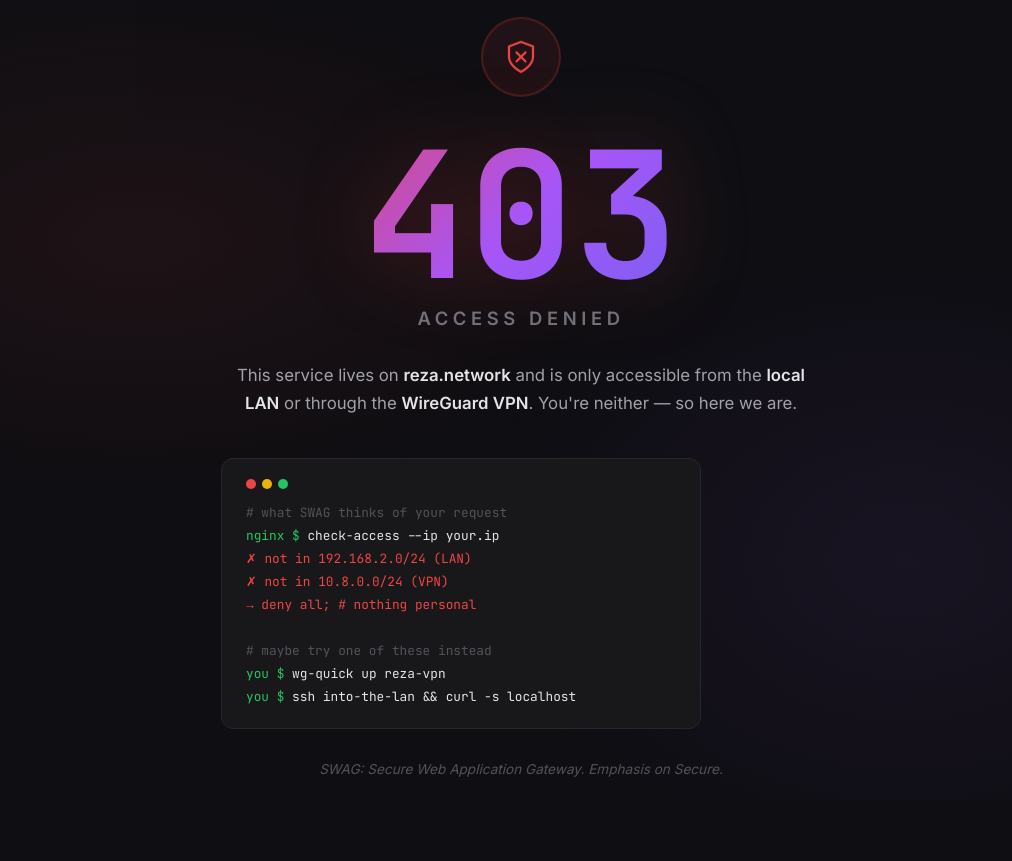
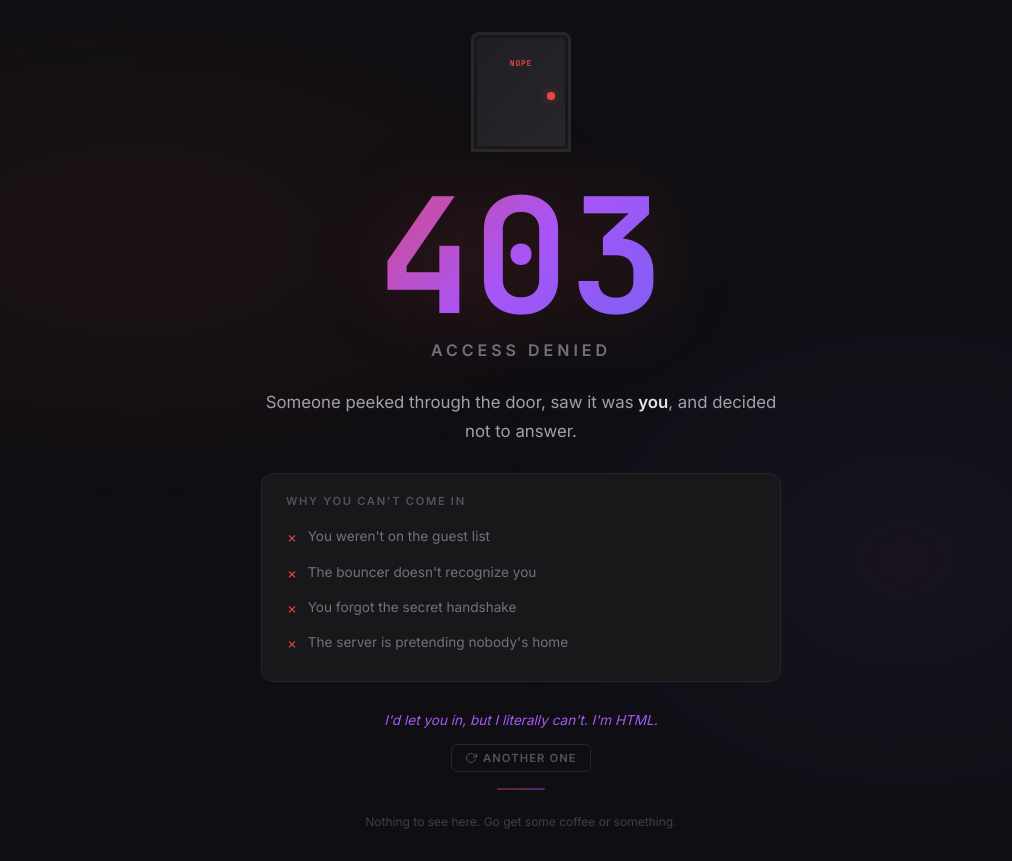
Before and after one commit to rezanmz/home-server, a plain HTML site: page services/swag/config/www/403.html in a window 1280 px wide. Shown: the whole page, without its empty margins (119-1131 px from the left). Before the commit the page ends 800 px from the top, so only its background shows below. Drawn offline with Linux system fonts and the light colour scheme.

Commit message:
feat: Redesign the 403 error page with a new door animation, structured rejection reasons, and dynamic quips.

```diff
--- a/services/swag/config/www/403.html
+++ b/services/swag/config/www/403.html
@@ -10,12 +10,15 @@
     <style>
         *, *::before, *::after { box-sizing: border-box; margin: 0; padding: 0; }
 
-        html, body {
-            height: 100%;
+        html { height: 100%; }
+
+        body {
+            min-height: 100%;
             font-family: 'Inter', -apple-system, BlinkMacSystemFont, sans-serif;
             background: #0f0f13;
             color: #e4e4e7;
-            overflow: hidden;
+            overflow-y: auto;
+            -webkit-overflow-scrolling: touch;
         }
 
         .page {
@@ -23,207 +26,396 @@
             flex-direction: column;
             align-items: center;
             justify-content: center;
-            height: 100%;
+            min-height: 100vh;
             position: relative;
-            padding: 2rem;
+            padding: 2rem 1.5rem;
             text-align: center;
         }
 
-        /* Animated gradient background */
         .page::before {
             content: '';
-            position: absolute;
+            position: fixed;
             inset: 0;
             background:
-                radial-gradient(ellipse 60% 50% at 20% 30%, rgba(239, 68, 68, 0.08) 0%, transparent 70%),
-                radial-gradient(ellipse 50% 60% at 80% 70%, rgba(168, 85, 247, 0.08) 0%, transparent 70%);
+                radial-gradient(ellipse 60% 50% at 20% 30%, rgba(239, 68, 68, 0.07) 0%, transparent 70%),
+                radial-gradient(ellipse 50% 60% at 80% 70%, rgba(168, 85, 247, 0.07) 0%, transparent 70%);
             animation: bgPulse 8s ease-in-out infinite alternate;
             z-index: 0;
+            pointer-events: none;
         }
 
         @keyframes bgPulse {
-            0% { opacity: 0.6; }
+            0% { opacity: 0.5; }
             100% { opacity: 1; }
         }
 
-        .content { position: relative; z-index: 1; max-width: 600px; }
+        .content {
+            position: relative;
+            z-index: 1;
+            max-width: 520px;
+            width: 100%;
+        }
 
-        /* Big 403 */
+        /* Door animation */
+        .door-container {
+            position: relative;
+            width: 100px;
+            height: 120px;
+            margin: 0 auto 1.5rem;
+            perspective: 400px;
+        }
+
+        .door-frame {
+            width: 100%;
+            height: 100%;
+            border: 3px solid #27272a;
+            border-radius: 8px 8px 0 0;
+            position: relative;
+            overflow: hidden;
+            background: #18181b;
+        }
+
+        .door {
+            position: absolute;
+            inset: 3px;
+            background: linear-gradient(135deg, #1e1e24, #27272a);
+            border-radius: 4px 4px 0 0;
+            transform-origin: left center;
+            animation: doorSlam 3s ease-in-out infinite;
+            display: flex;
+            align-items: center;
+            justify-content: center;
+        }
+
+        .door-knob {
+            width: 8px;
+            height: 8px;
+            border-radius: 50%;
+            background: #ef4444;
+            position: absolute;
+            right: 10px;
+            top: 50%;
+            box-shadow: 0 0 8px rgba(239, 68, 68, 0.5);
+        }
+
+        .door-sign {
+            font-family: 'JetBrains Mono', monospace;
+            font-size: 0.5rem;
+            color: #ef4444;
+            font-weight: 700;
+            letter-spacing: 0.1em;
+            transform: rotate(0deg);
+            position: absolute;
+            top: 20px;
+            left: 50%;
+            transform: translateX(-50%);
+        }
+
+        @keyframes doorSlam {
+            0%, 100% { transform: rotateY(0deg); }
+            15% { transform: rotateY(-80deg); }
+            25% { transform: rotateY(-80deg); }
+            40% { transform: rotateY(0deg); }
+            42% { transform: rotateY(-5deg); }
+            44% { transform: rotateY(0deg); }
+        }
+
+        /* Peep eyes that show when door opens */
+        .peep-eyes {
+            position: absolute;
+            top: 40%;
+            left: 50%;
+            transform: translate(-50%, -50%);
+            display: flex;
+            gap: 12px;
+            opacity: 0;
+            animation: peepShow 3s ease-in-out infinite;
+        }
+
+        .eye {
+            width: 10px;
+            height: 10px;
+            background: #ef4444;
+            border-radius: 50%;
+            position: relative;
+            box-shadow: 0 0 10px rgba(239, 68, 68, 0.4);
+        }
+
+        .eye::after {
+            content: '';
+            position: absolute;
+            width: 4px;
+            height: 4px;
+            background: #0f0f13;
+            border-radius: 50%;
+            top: 3px;
+            left: 3px;
+            animation: eyeLook 3s ease-in-out infinite;
+        }
+
+        @keyframes peepShow {
+            0%, 12% { opacity: 0; }
+            18%, 35% { opacity: 1; }
+            40%, 100% { opacity: 0; }
+        }
+
+        @keyframes eyeLook {
+            0%, 18% { transform: translateX(0); }
+            22% { transform: translateX(3px); }
+            26% { transform: translateX(-2px); }
+            30%, 100% { transform: translateX(0); }
+        }
+
         .error-code {
             font-family: 'JetBrains Mono', monospace;
-            font-size: clamp(6rem, 18vw, 11rem);
-            font-weight: 900;
+            font-size: clamp(5rem, 16vw, 10rem);
+            font-weight: 700;
             line-height: 1;
             background: linear-gradient(135deg, #ef4444 0%, #a855f7 50%, #6366f1 100%);
             -webkit-background-clip: text;
             -webkit-text-fill-color: transparent;
             background-clip: text;
-            filter: drop-shadow(0 0 40px rgba(239, 68, 68, 0.25));
+            filter: drop-shadow(0 0 40px rgba(239, 68, 68, 0.2));
             user-select: none;
             margin-bottom: 0.25rem;
         }
 
         .subtitle {
-            font-size: 1.15rem;
+            font-size: 1rem;
             font-weight: 600;
             text-transform: uppercase;
             letter-spacing: 0.25em;
             color: #71717a;
-            margin-bottom: 2rem;
-        }
-
-        /* Shield icon */
-        .shield {
-            display: inline-flex;
-            align-items: center;
-            justify-content: center;
-            width: 80px;
-            height: 80px;
-            border-radius: 50%;
-            background: rgba(239, 68, 68, 0.08);
-            border: 2px solid rgba(239, 68, 68, 0.2);
-            margin-bottom: 1.5rem;
-            animation: shieldFloat 3s ease-in-out infinite;
-        }
-
-        .shield svg {
-            width: 36px;
-            height: 36px;
-            stroke: #ef4444;
-            fill: none;
-            stroke-width: 1.5;
-            stroke-linecap: round;
-            stroke-linejoin: round;
-        }
-
-        @keyframes shieldFloat {
-            0%, 100% { transform: translateY(0); }
-            50% { transform: translateY(-8px); }
+            margin-bottom: 1.75rem;
         }
 
         .message {
             font-size: 1.05rem;
             line-height: 1.7;
             color: #a1a1aa;
-            margin-bottom: 2.5rem;
+            margin-bottom: 1.75rem;
         }
 
-        .message strong { color: #e4e4e7; font-weight: 600; }
+        .message strong {
+            color: #e4e4e7;
+            font-weight: 600;
+        }
 
-        /* Terminal-style humor box */
-        .terminal {
+        /* Rejection reasons */
+        .reasons {
             background: #18181b;
             border: 1px solid #27272a;
             border-radius: 12px;
             padding: 1.25rem 1.5rem;
             text-align: left;
-            font-family: 'JetBrains Mono', monospace;
-            font-size: 0.8rem;
-            line-height: 1.8;
-            color: #71717a;
+            margin-bottom: 1.75rem;
             width: 100%;
-            max-width: 480px;
-            margin-bottom: 2rem;
         }
 
-        .terminal-dots {
-            display: flex;
-            gap: 6px;
+        .reasons-title {
+            font-size: 0.7rem;
+            font-weight: 600;
+            text-transform: uppercase;
+            letter-spacing: 0.15em;
+            color: #52525b;
             margin-bottom: 0.75rem;
         }
 
-        .terminal-dots span {
-            width: 10px;
-            height: 10px;
-            border-radius: 50%;
+        .reason {
+            display: flex;
+            align-items: flex-start;
+            gap: 0.6rem;
+            padding: 0.4rem 0;
+            font-size: 0.85rem;
+            color: #71717a;
+            line-height: 1.5;
         }
 
-        .terminal-dots span:nth-child(1) { background: #ef4444; }
-        .terminal-dots span:nth-child(2) { background: #eab308; }
-        .terminal-dots span:nth-child(3) { background: #22c55e; }
+        .reason-icon {
+            flex-shrink: 0;
+            margin-top: 2px;
+        }
 
-        .terminal .prompt { color: #22c55e; }
-        .terminal .cmd { color: #e4e4e7; }
-        .terminal .output { color: #ef4444; }
-        .terminal .comment { color: #52525b; }
+        .reason-icon.fail { color: #ef4444; }
 
-        /* Quip that rotates */
+        /* Quip */
+        .quip-container {
+            margin-bottom: 1rem;
+        }
+
         .quip {
             font-size: 0.85rem;
-            color: #52525b;
+            color: #a855f7;
             font-style: italic;
+            line-height: 1.6;
+            min-height: 1.6em;
         }
 
-        .quip span { display: none; }
-        .quip span.active { display: inline; }
+        .quip-refresh {
+            display: inline-flex;
+            align-items: center;
+            gap: 0.35rem;
+            margin-top: 0.75rem;
+            padding: 0.4rem 0.85rem;
+            font-family: 'Inter', sans-serif;
+            font-size: 0.7rem;
+            font-weight: 600;
+            color: #52525b;
+            background: transparent;
+            border: 1px solid #27272a;
+            border-radius: 6px;
+            cursor: pointer;
+            text-transform: uppercase;
+            letter-spacing: 0.1em;
+            transition: all 0.2s ease;
+        }
+
+        .quip-refresh:hover {
+            border-color: #a855f7;
+            color: #a855f7;
+        }
+
+        .quip-refresh:active {
+            transform: scale(0.96);
+        }
+
+        .quip-refresh svg {
+            width: 12px;
+            height: 12px;
+            transition: transform 0.3s ease;
+        }
+
+        .quip-refresh:hover svg {
+            transform: rotate(180deg);
+        }
+
+        .divider {
+            width: 48px;
+            height: 2px;
+            background: linear-gradient(90deg, #ef4444, #a855f7);
+            border: none;
+            border-radius: 1px;
+            margin: 0 auto 1.5rem;
+            opacity: 0.4;
+        }
+
+        .footer-note {
+            font-size: 0.75rem;
+            color: #3f3f46;
+        }
 
         /* Responsive */
         @media (max-width: 480px) {
-            .terminal { font-size: 0.7rem; padding: 1rem; }
-            .subtitle { font-size: 0.95rem; letter-spacing: 0.15em; }
+            .page { padding: 1.5rem 1.25rem; }
+            .door-container { width: 80px; height: 96px; margin-bottom: 1.25rem; }
+            .subtitle { font-size: 0.85rem; letter-spacing: 0.15em; margin-bottom: 1.5rem; }
+            .message { font-size: 0.95rem; margin-bottom: 1.5rem; }
+            .reasons { padding: 1rem 1.15rem; }
+            .reason { font-size: 0.8rem; }
         }
-
     </style>
 </head>
 <body>
 
     <div class="page">
         <div class="content">
-            <div class="shield">
-                <svg viewBox="0 0 24 24">
-                    <path d="M12 22s8-4 8-10V5l-8-3-8 3v7c0 6 8 10 8 10z"/>
-                    <line x1="9" y1="9" x2="15" y2="15"/>
-                    <line x1="15" y1="9" x2="9" y2="15"/>
-                </svg>
+
+            <div class="door-container">
+                <div class="door-frame">
+                    <div class="peep-eyes">
+                        <div class="eye"></div>
+                        <div class="eye"></div>
+                    </div>
+                    <div class="door">
+                        <div class="door-sign">NOPE</div>
+                        <div class="door-knob"></div>
+                    </div>
+                </div>
             </div>
 
             <div class="error-code">403</div>
             <div class="subtitle">Access Denied</div>
 
             <p class="message">
-                This service lives on <strong>reza.network</strong> and is only accessible
-                from the <strong>local LAN</strong> or through the <strong>WireGuard VPN</strong>.
-                You're neither — so here we are.
+                Someone peeked through the door, saw it was <strong>you</strong>,
+                and decided not to answer.
             </p>
 
-            <div class="terminal">
-                <div class="terminal-dots">
-                    <span></span><span></span><span></span>
+            <div class="reasons">
+                <div class="reasons-title">Why you can't come in</div>
+                <div class="reason">
+                    <span class="reason-icon fail">✗</span>
+                    <span>You weren't on the guest list</span>
                 </div>
-                <span class="comment"># what SWAG thinks of your request</span><br>
-                <span class="prompt">nginx $</span> <span class="cmd">check-access --ip <span id="visitor-ip">your.ip</span></span><br>
-                <span class="output">✗ not in 192.168.2.0/24 (LAN)</span><br>
-                <span class="output">✗ not in 10.8.0.0/24 (VPN)</span><br>
-                <span class="output">→ deny all; # nothing personal</span><br>
-                <br>
-                <span class="comment"># maybe try one of these instead</span><br>
-                <span class="prompt">you $</span> <span class="cmd">wg-quick up reza-vpn</span><br>
-                <span class="prompt">you $</span> <span class="cmd">ssh into-the-lan && curl -s localhost</span>
+                <div class="reason">
+                    <span class="reason-icon fail">✗</span>
+                    <span>The bouncer doesn't recognize you</span>
+                </div>
+                <div class="reason">
+                    <span class="reason-icon fail">✗</span>
+                    <span>You forgot the secret handshake</span>
+                </div>
+                <div class="reason">
+                    <span class="reason-icon fail">✗</span>
+                    <span>The server is pretending nobody's home</span>
+                </div>
             </div>
 
-            <p class="quip">
-                <span class="active"></span>
+            <div class="quip-container">
+                <p class="quip" id="quip"></p>
+                <button class="quip-refresh" id="refresh-btn" aria-label="New quip">
+                    <svg viewBox="0 0 24 24" fill="none" stroke="currentColor" stroke-width="2" stroke-linecap="round" stroke-linejoin="round">
+                        <polyline points="23 4 23 10 17 10"></polyline>
+                        <path d="M20.49 15a9 9 0 1 1-2.12-9.36L23 10"></path>
+                    </svg>
+                    Another one
+                </button>
+            </div>
+
+            <hr class="divider">
+
+            <p class="footer-note">
+                Nothing to see here. Go get some coffee or something.
             </p>
         </div>
     </div>
 
+    <!-- Quips are injected at deploy time from quips.json by pre-deploy.sh.
+         This script tag is separate so a parse error from the placeholder
+         doesn't break the main logic below. -->
+    <script>window.quips = %%QUIPS_JSON%%;</script>
+
     <script>
-        const quips = [
-            "Pi-hole blocked your bad vibes before SWAG even had to.",
-            "Jellyfin has great content. You'll just never know.",
-            "Radarr and Sonarr are busy. Downloading… uh… Linux ISOs.",
-            "The VPN is right there. It's free*. (*requires being me)",
-            "This server runs on vibes, Docker, and deny all;",
-            "qBittorrent is seeding at 0 KB/s. As a lifestyle choice.",
-            "Prowlarr found 47 indexers. None of them are for you.",
-            "Duplicati has a backup of this rejection, just in case.",
-            "Actual Budget says we can't afford to let you in.",
-            "Heimdall has a dashboard of things you can't access.",
-            "Even Cloudflare DDNS knows where you live. And it's not here.",
-            "SWAG: Secure Web Application Gateway. Emphasis on Secure.",
+        // Fallback if quips weren't injected (e.g. local testing)
+        const quips = window.quips || [
+            "The door is locked. The key is a metaphor. You don't have the metaphor.",
+            "Error 403: your vibes were checked and found insufficient.",
+            "I'd let you in, but I literally can't. I'm HTML.",
+            "On the bright side, at least it's not a 500.",
         ];
-        const el = document.querySelector('.quip span');
-        el.textContent = quips[Math.floor(Math.random() * quips.length)];
+
+        let lastIndex = -1;
+
+        function showQuip() {
+            let index;
+            do {
+                index = Math.floor(Math.random() * quips.length);
+            } while (index === lastIndex && quips.length > 1);
+            lastIndex = index;
+
+            const el = document.getElementById('quip');
+            el.style.opacity = '0';
+            el.style.transform = 'translateY(4px)';
+            setTimeout(() => {
+                el.textContent = quips[index];
+                el.style.transition = 'opacity 0.3s ease, transform 0.3s ease';
+                el.style.opacity = '1';
+                el.style.transform = 'translateY(0)';
+            }, 150);
+        }
+
+        showQuip();
+        document.getElementById('refresh-btn').addEventListener('click', showQuip);
     </script>
 
 </body>
```
Also changed, not shown: services/swag/config/www/quips.json (added, +101 -0 lines), 1 other file.
